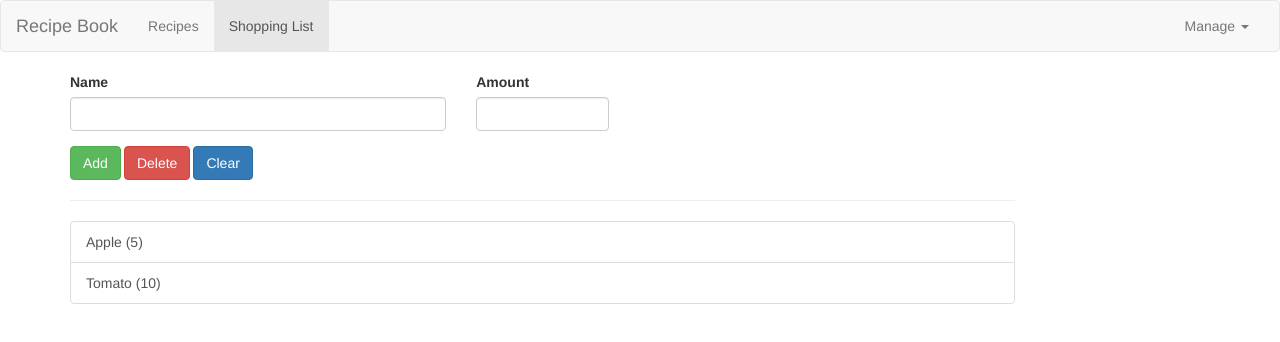
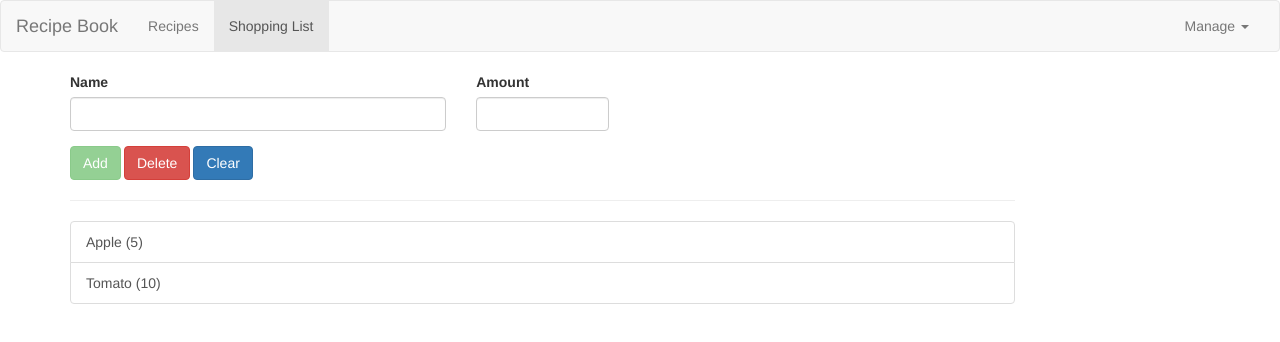
Before and after one commit to Tejas-Khairnar/ng-recipe-shopping-book, an Angular app: page /shopping-list in a window 1280 px wide. Shown: the top 342 px of the page. Built offline with nearby package versions, Linux system fonts and the light colour scheme.

Commit message:
Added template driven form validation in shopping-edit

```diff
--- a/src/app/shopping-list/shopping-edit/shopping-edit.component.html
+++ b/src/app/shopping-list/shopping-edit/shopping-edit.component.html
@@ -7,20 +7,21 @@
                 <div class="col-sm-5 form-group">
                     <label for="name">Name</label>
                     <!-- angular's directive to register control -->
-                    <input type="text" id="name" class="form-control" name="name" ngModel>
+                    <input type="text" id="name" class="form-control" name="name" ngModel required>
                 </div>
 
                 <!-- input for inredient amount -->
                 <div class="col-sm-2 form-group">
                     <label for="amount">Amount</label>
-                    <input type="number" id="amount" class="form-control" name="amount" ngModel>
+                    <!-- pattern => takes regular expression as a string => here only allowed any number > 0 -->
+                    <input type="number" id="amount" class="form-control" name="amount" ngModel required pattern="^[1-9]+[0-9]*$">
                 </div>
             </div>
             <!-- ingredient action buttons -->
             <div class="row">
                 <div class="col-xs-12">
                     <!-- type="submit" button only allow to submit this form -->
-                    <button type="submit" class="btn btn-success" style="margin-right: 3px;">Add</button>
+                    <button type="submit" class="btn btn-success" style="margin-right: 3px;" [disabled]="!f.valid">Add</button>
                     <button type="button" class="btn btn-danger" style="margin-right: 3px;">Delete</button>
                     <button type="button" class="btn btn-primary">Clear</button>
                 </div>
```
